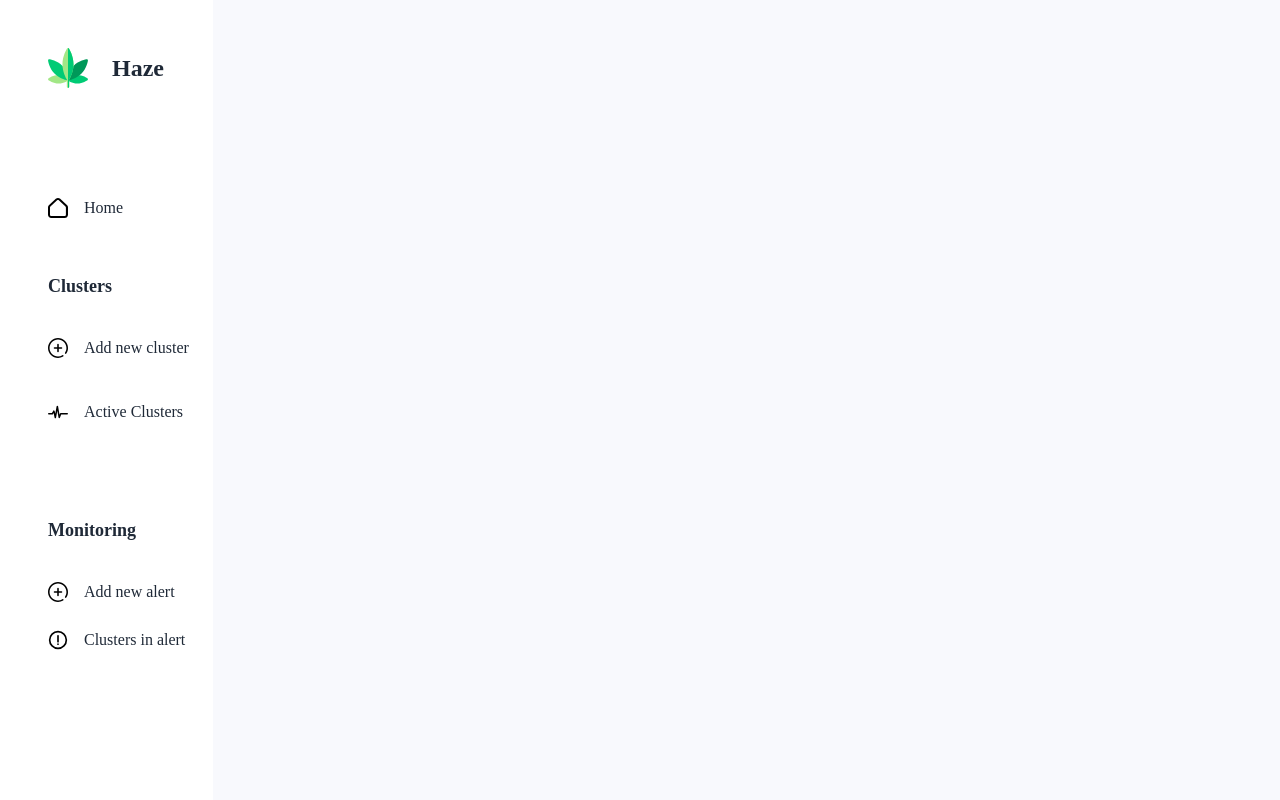
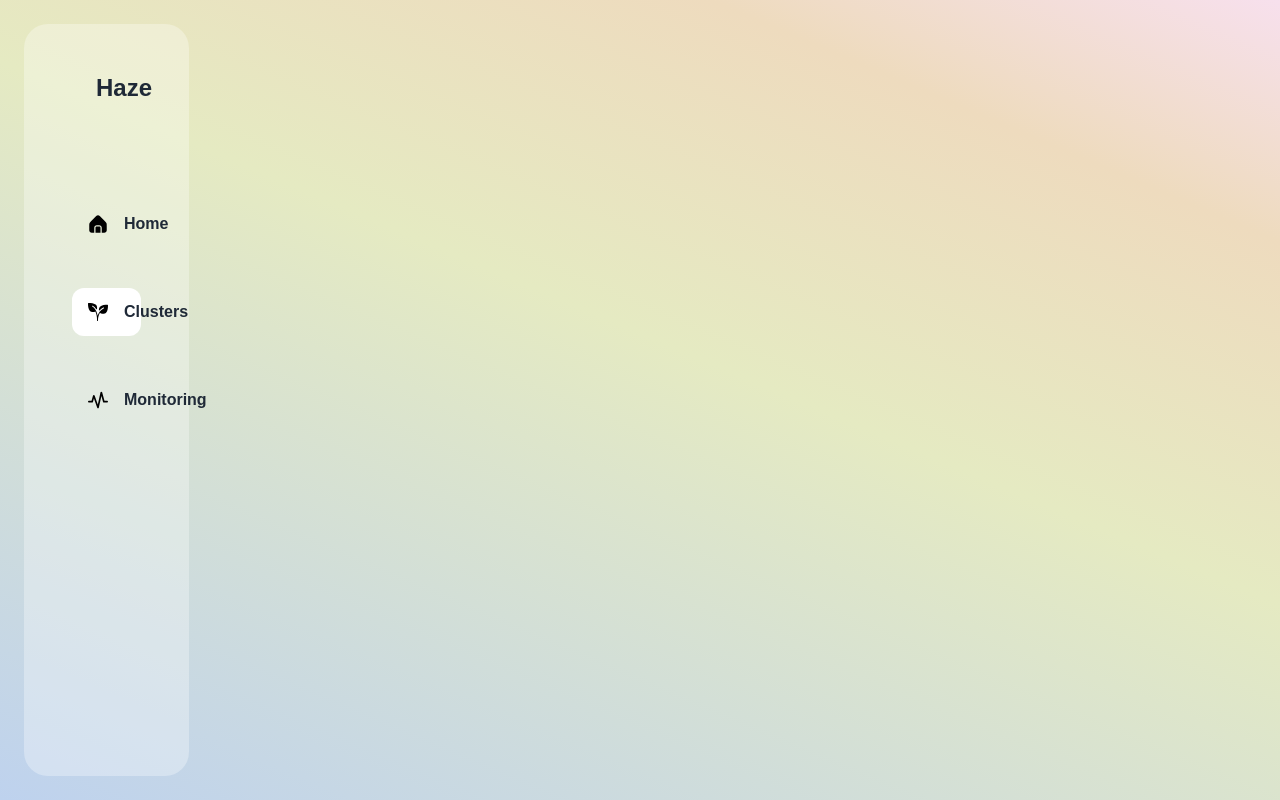
Before and after one commit to MatheusSw/haze-front-end, a React (Create React App) app: page /clusters/create in a window 1280 px wide. Built offline with nearby package versions, Linux system fonts and the light colour scheme.

Commit message:
task: redesign

```diff
--- a/src/components/cluster-card/clustercard.tsx
+++ b/src/components/cluster-card/clustercard.tsx
@@ -21,7 +21,7 @@ const ClusterCard: React.FC<ClusterCardProps> = ({
 }) => {
   return (
     <div
-      className={`flex w-52 flex-grow-0 flex-col justify-between gap-16 rounded-2xl bg-black px-6 py-6 text-white`}
+      className={`flex w-52 flex-grow-0 flex-col justify-between gap-16 rounded-2xl border-black/5 bg-black/5 px-6 py-6`}
     >
       <div className="flex flex-col break-words">
         <span className="text-md font-medium">#{clusterId}</span>
@@ -36,11 +36,11 @@ const ClusterCard: React.FC<ClusterCardProps> = ({
       </div>
       <div className="flex flex-row gap-10 text-lg font-medium">
         <div className="flex items-center gap-2">
-          <WaterDropsIcon className="h-6 w-6 fill-white" />
+          <WaterDropsIcon className="h-6 w-6" />
           <span>{clusterLastWatered}</span>
         </div>
         <div className="flex items-center gap-2">
-          <PlantIcon className="h-6 w-6 fill-white" />
+          <PlantIcon className="h-6 w-6" />
           <span>{clusterPlantsCount}</span>
         </div>
       </div>
--- a/src/components/monitoring-card/monitoringcard.tsx
+++ b/src/components/monitoring-card/monitoringcard.tsx
@@ -14,17 +14,15 @@ const MonitoringCard: React.FC<MonitoringCardProps> = ({
   humidity,
 }) => {
   return (
-    <div
-      className={`flex gap-6 rounded-2xl bg-black px-6 py-3 text-lg text-white`}
-    >
+    <div className={`flex gap-6 rounded-2xl bg-black/5 px-6 py-3 text-lg`}>
       <span className="font-medium">{heading}</span>
       <div className="flex items-center gap-4">
         <div className="flex items-center gap-1">
-          <ThermometerIcon className="w-6 fill-white" />
+          <ThermometerIcon className="w-6" />
           <span className="text-sm font-medium">{temperature}°</span>
         </div>
         <div className="flex items-center  gap-1">
-          <HumidityIcon className="w-6 fill-white" />
+          <HumidityIcon className="w-6" />
           <span className="text-sm font-medium">{humidity}%</span>
         </div>
       </div>
--- a/src/components/nav-button/navbutton.tsx
+++ b/src/components/nav-button/navbutton.tsx
@@ -10,12 +10,16 @@ const NavButton: React.FC<NavButtonProps> = ({ iconSrc, to, text }) => {
   return (
     <NavLink
       to={to}
-      className="text-md flex items-center rounded-full py-3 transition-colors duration-300"
+      className={({ isActive }) =>
+        `text-md flex items-center px-4 py-3 font-semibold transition-colors duration-300 ${
+          isActive ? "w-full rounded-xl bg-white" : "rounded-full"
+        }`
+      }
     >
       <div className="flex flex-shrink-0 flex-row items-center">
         <img src={iconSrc} alt="Menu item icon" className="h-5 w-5" />
         {text && (
-          <span className="ml-4 text-gray-800 transition-all duration-200 hover:font-semibold hover:text-haze-green">
+          <span className="ml-4 text-gray-800 transition-all duration-200">
             {text}
           </span>
         )}
--- a/src/components/sidebar/sidebar.tsx
+++ b/src/components/sidebar/sidebar.tsx
@@ -1,50 +1,20 @@
 import { ReactComponent as Logo } from "../../logo.svg";
-import AddIcon from "../../icons/add.svg";
 import HouseIcon from "../../icons/house.svg";
-import AlertIcon from "../../icons/alert.svg";
-import PulseLineIcon from "../../icons/pulse-line.svg";
+import PlantIcon from "../../icons/plant.svg";
+import LifelineIcon from "../../icons/pulse.svg";
 import NavButton from "../nav-button/navbutton";
-import NavGroup from "../nav-group/navgroup";
 
 const Sidebar: React.FC = () => {
   return (
-    <div className="flex flex-col gap-24 bg-white p-12">
+    <div className="m-6 flex flex-col gap-24 rounded-3xl bg-white/30 p-12">
       <div className="col-span-1 flex items-center gap-2" aria-colspan={1}>
         <Logo className="mr-4 w-10" />
         <span className="text-2xl font-bold text-gray-800">Haze</span>
       </div>
       <div className="flex flex-col gap-10">
         <NavButton iconSrc={HouseIcon} to="/" text="Home" />
-        <div className="flex flex-col gap-20">
-          <NavGroup heading="Clusters">
-            <nav aria-label="ClustersMenu" className="flex flex-col gap-4">
-              <NavButton
-                iconSrc={AddIcon}
-                to="clusters/create"
-                text="Add new cluster"
-              />
-              <NavButton
-                iconSrc={PulseLineIcon}
-                to="clusters"
-                text="Active Clusters"
-              />
-            </nav>
-          </NavGroup>
-          <NavGroup heading="Monitoring">
-            <nav aria-label="MonitoringMenu">
-              <NavButton
-                iconSrc={AddIcon}
-                to="alerts/create"
-                text="Add new alert"
-              />
-              <NavButton
-                iconSrc={AlertIcon}
-                to="alerts"
-                text="Clusters in alert"
-              />
-            </nav>
-          </NavGroup>
-        </div>
+        <NavButton iconSrc={PlantIcon} to="/clusters" text="Clusters" />
+        <NavButton iconSrc={LifelineIcon} to="/monitoring" text="Monitoring" />
       </div>
     </div>
   );
--- a/src/index.css
+++ b/src/index.css
@@ -1,13 +1,21 @@
 @tailwind base;
 @tailwind components;
 @tailwind utilities;
+@import url("https://fonts.googleapis.com/css2?family=Sora:wght@100;200;300;400;500;600;700;800&display=swap");
 
 @layer base {
   html {
-    font-family: "Montserrat";
+    font-family: "Sora", sans-serif;
   }
 
   body {
-    background-color: #f8f9fd;
+    background: rgb(190, 210, 238);
+    background: linear-gradient(
+      23deg,
+      rgba(190, 210, 238, 1) 0%,
+      rgba(229, 234, 194, 1) 55%,
+      rgba(238, 219, 190, 1) 82%,
+      rgba(247, 224, 237, 1) 100%
+    );
   }
 }
--- a/src/layouts/layout.tsx
+++ b/src/layouts/layout.tsx
@@ -6,10 +6,7 @@ const Layout: React.FC = () => {
   return (
     <div className="grid min-h-screen w-full grid-cols-6 subpixel-antialiased">
       <Sidebar />
-      <main
-        className="col-span-5 flex flex-col gap-20 px-8 pt-20"
-        aria-colspan={5}
-      >
+      <main className="col-span-5 flex flex-col gap-2" aria-colspan={5}>
         <Outlet />
       </main>
     </div>
--- a/src/pages/home/home.tsx
+++ b/src/pages/home/home.tsx
@@ -40,19 +40,18 @@ const Home: React.FC = () => {
   );
 
   return (
-    <>
+    <div className="mx-16 my-16 flex h-full flex-col gap-20 rounded-3xl bg-white py-16 px-14">
       {/*Add search bar*/}
       <div className="flex flex-col gap-2">
         <span className="text-4xl font-bold text-gray-800">
           Hey Joe, how are you?
         </span>
-        <span className="text-md font-medium text-gray-700">
-          What are you doing today?
-        </span>
+        <span className="text-md text-gray-400">What are you doing today?</span>
+        <hr className="mt-6"></hr>
       </div>
       <div className="grid grid-cols-1 gap-4 md:grid-cols-5">
         <div className="col-span-4 flex flex-col gap-4" aria-colspan={4}>
-          <span className="text-lg font-semibold text-gray-700">Clusters</span>
+          <span className="text-2xl font-bold">Clusters</span>
           {clusterIsLoading ? (
             <div className="flex items-center justify-center gap-4">
               <span className="font-bold">Loading</span>
@@ -76,9 +75,7 @@ const Home: React.FC = () => {
           )}
         </div>
         <div className="col-span-1 flex flex-col gap-4" aria-colspan={1}>
-          <span className="text-lg font-semibold text-gray-700">
-            Monitoring
-          </span>
+          <span className="text-2xl font-bold"> Monitoring</span>
           <div className="flex gap-10">
             {measurementsQueries
               .filter((query) => query.isSuccess && query.data)
@@ -102,7 +99,7 @@ const Home: React.FC = () => {
           </div>
         </div>
       </div>
-    </>
+    </div>
   );
 };
 
```
Also changed, not shown: src/icons/house.svg, src/icons/pulse.svg (added).
